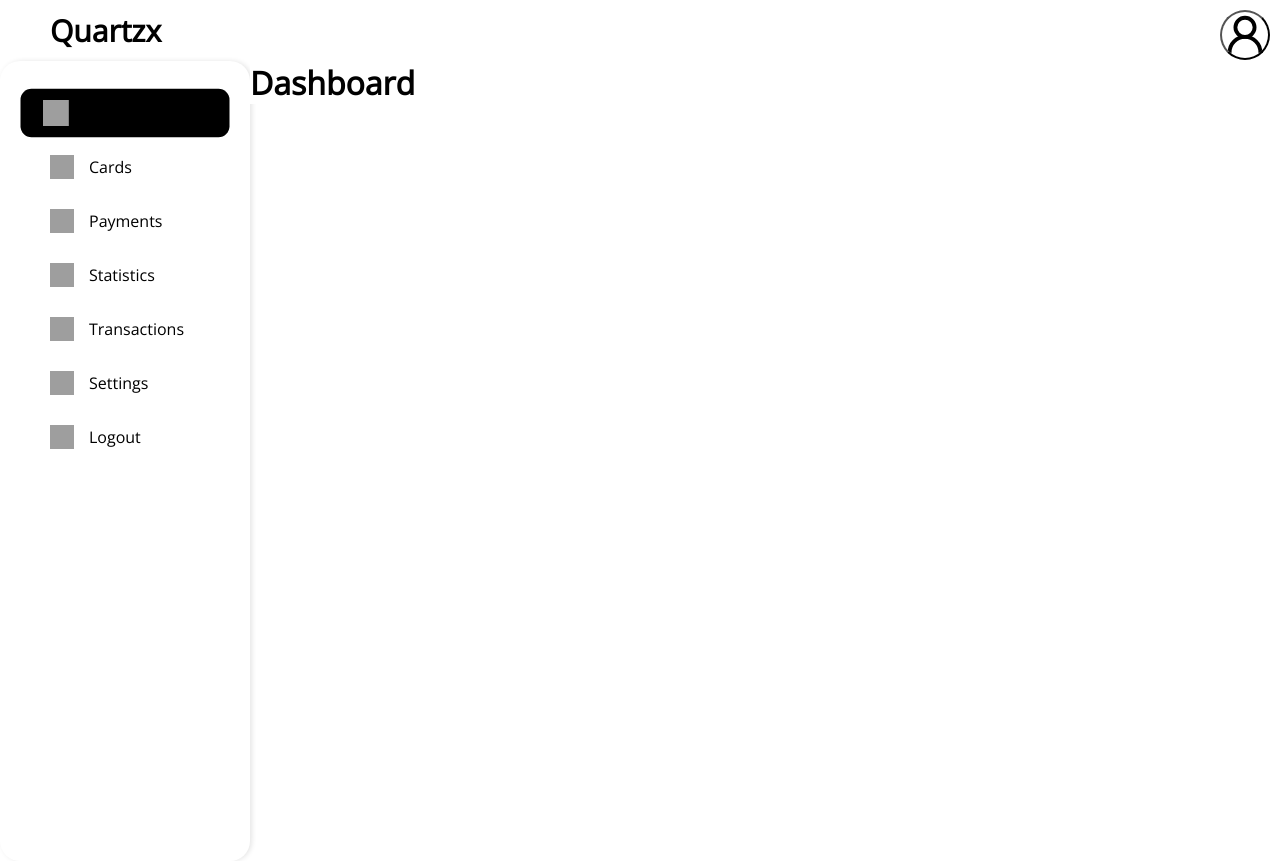
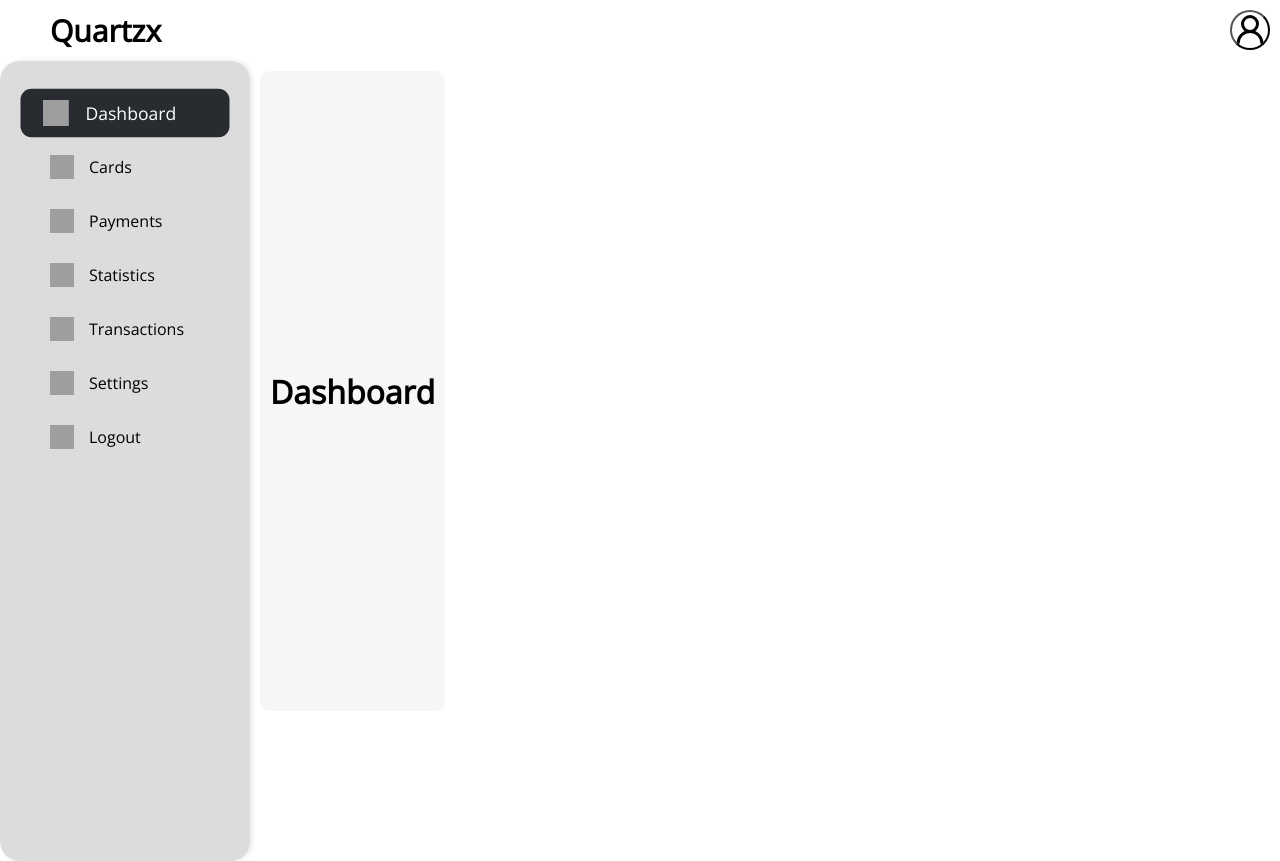
Before and after one commit to TheJavaHaters/app, a Svelte app: page / in a window 1280 px wide. Built offline with nearby package versions, Linux system fonts and the light colour scheme; grey boxes are pictures that could not be loaded.

Commit message:
save Co-authored-by: Edward Baker <Iridum-png@users.noreply.github.com>

```diff
--- a/src/Components/Header.svelte
+++ b/src/Components/Header.svelte
@@ -5,7 +5,7 @@
   <header>
     <h2>Quartzx</h2>
     <button class="accounts-button">
-      <img src="src/assets/account.svg" alt="accounts icon" />
+      <img src="/assets/icons/light/account.svg" alt="accounts icon" />
     </button>
   </header>
 </main>
@@ -27,15 +27,14 @@
     right: 10px;
     border-radius: 50%;
     overflow: hidden;
-    width: 50px;
-    height: 50px;
+    width: 40px;
+    height: 40px;
     background-color: transparent;
     transition: transform 0.1s ease;
   }
   .accounts-button img {
     width: 100%;
     height: 100%;
-
   }
   .accounts-button:hover {
     transform: scale(1.1);
--- a/src/Components/SideBar.svelte
+++ b/src/Components/SideBar.svelte
@@ -33,7 +33,7 @@
         class="icon"
       />
 
-      <span class={"label" + $SelectedPage == icon ? " active" : ""}
+      <span class={"label" + $SelectedPage == icon ? "active" : ""}
         >{icon.charAt(0).toUpperCase() + icon.slice(1, icon.length)}</span
       >
     </div>
@@ -43,7 +43,7 @@
 <style>
   .sidebar {
     width: 250px;
-    background-color: #fff;
+    background-color: #dcdcdc;
     border-radius: 20px;
     height: 100vh;
     padding: 20px;
@@ -57,19 +57,26 @@
     margin: 10px;
     border-radius: 10px;
     cursor: pointer;
-    transition: background-color 0.1s ease, transform 0.1s ease;
+    transition: background-color 0.2s ease, transform 0.1s ease;
     text-align: left;
     position: relative;
   }
 
   .menu-item.active {
-    background-color: #000;
+    background-color: #282b30;
     transform: scale(1.1, 1.1);
   }
 
+  .menu-item.active > span {
+    color: white;
+  }
+
   .menu-item:hover {
-    background-color: #000;
+    background-color: #282b30;
     transform: scale(1.1, 1.1);
+  }
+
+  .menu-item:hover > span {
     color: white;
   }
 
--- a/src/styles/page.css
+++ b/src/styles/page.css
@@ -1,4 +1,14 @@
 .sub-page {
     align-items: center;
     background-color: white;
+    margin: 10px;
+    width: 100%;
+    height: 100%;
+    display: flex;
+    background-color: #f6f6f6;
+    justify-content: center;
+    align-items: center;
+    flex-direction: column;
+    overflow: hidden;
+    border-radius: 10px;
   }
```
Also changed, not shown: public/assets/icons/light/account.svg (renamed from src/assets/account.svg).
